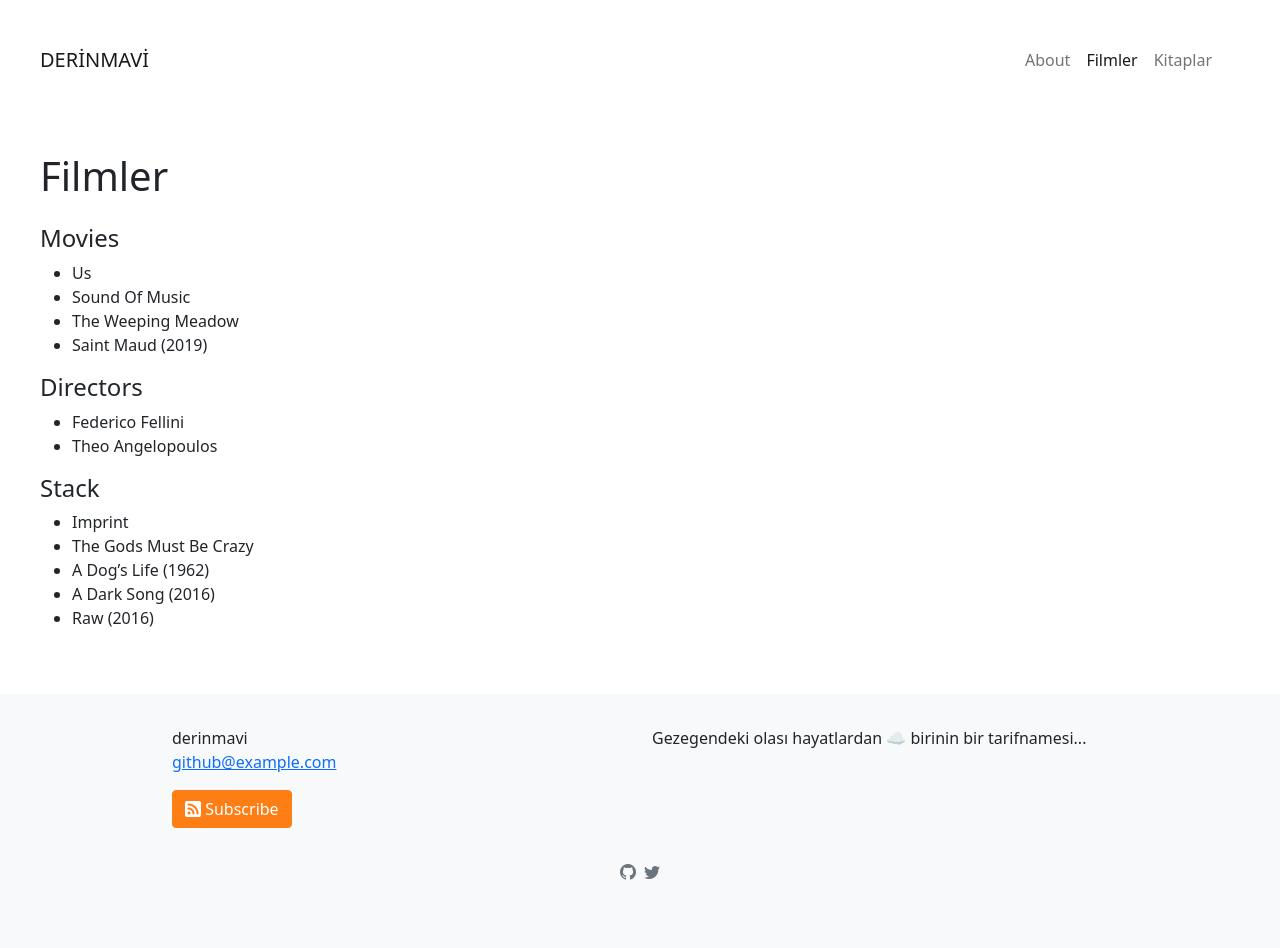
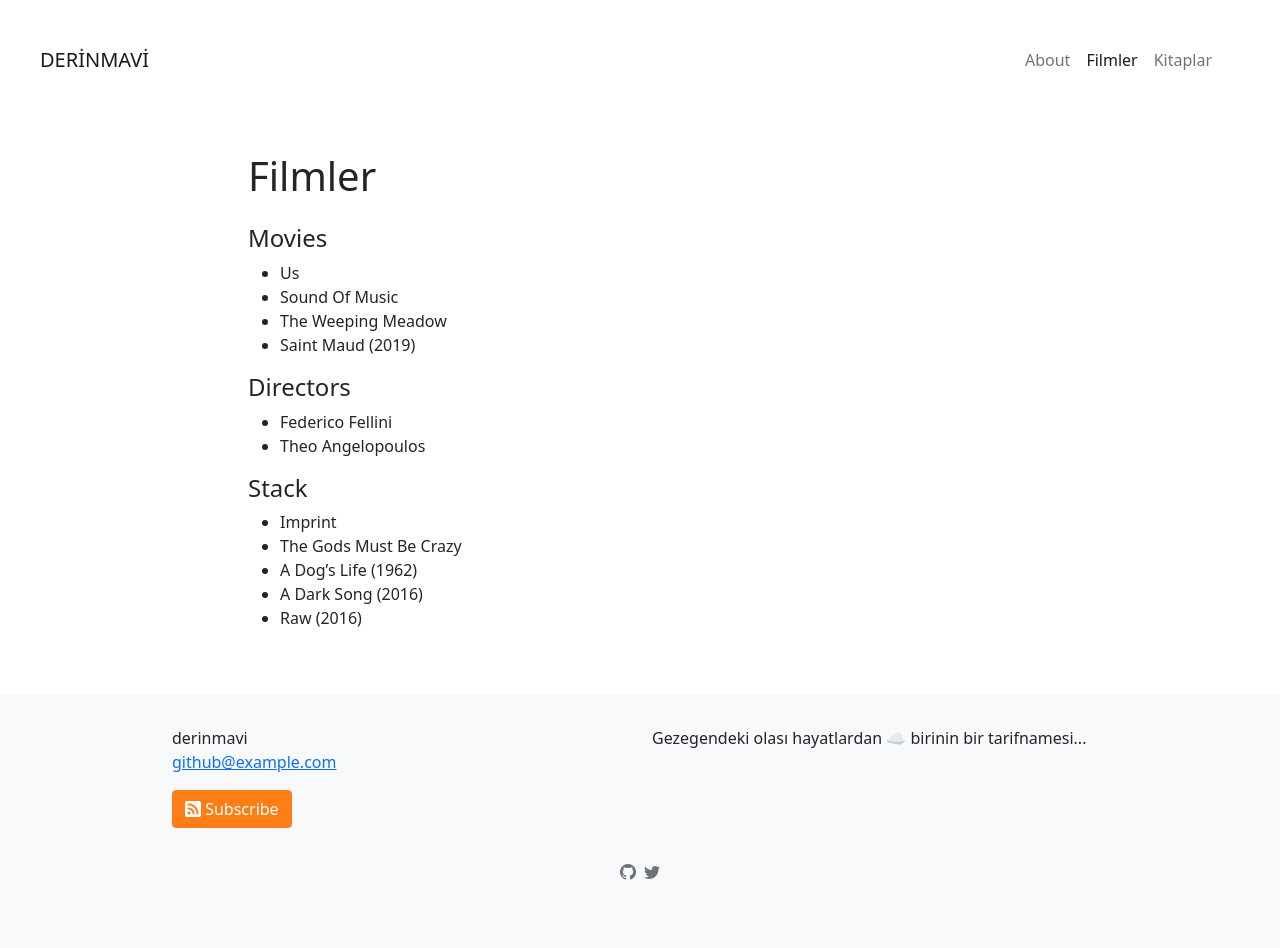
Before and after one commit to tozbulut/derinmavi.io, a Jekyll site: the page built from filmler.md, in a window 1280 px wide. Built offline with Jekyll 4.4.1, drawn with Linux system fonts in a browser that asks for light colours.

Commit message:
Update default.html

```diff
--- a/_layouts/default.html
+++ b/_layouts/default.html
@@ -8,14 +8,13 @@
     {%- include header.html -%}
 
     <main class="page-content py-5 flex-shrink-0" aria-label="Content">
+
       <div class="container" style="max-width: 1200px;">
+        <div class="col-md-8 offset-md-2">
+          {{ content }}
+          </div>
+        </div>
 
-         <div class="row">
-    <div class="col" style=" padding: 0px; ">{{ content }}</div>
-   </div>
-
-
-      </div>
     </main>
 
     {%- include footer.html -%}
```
